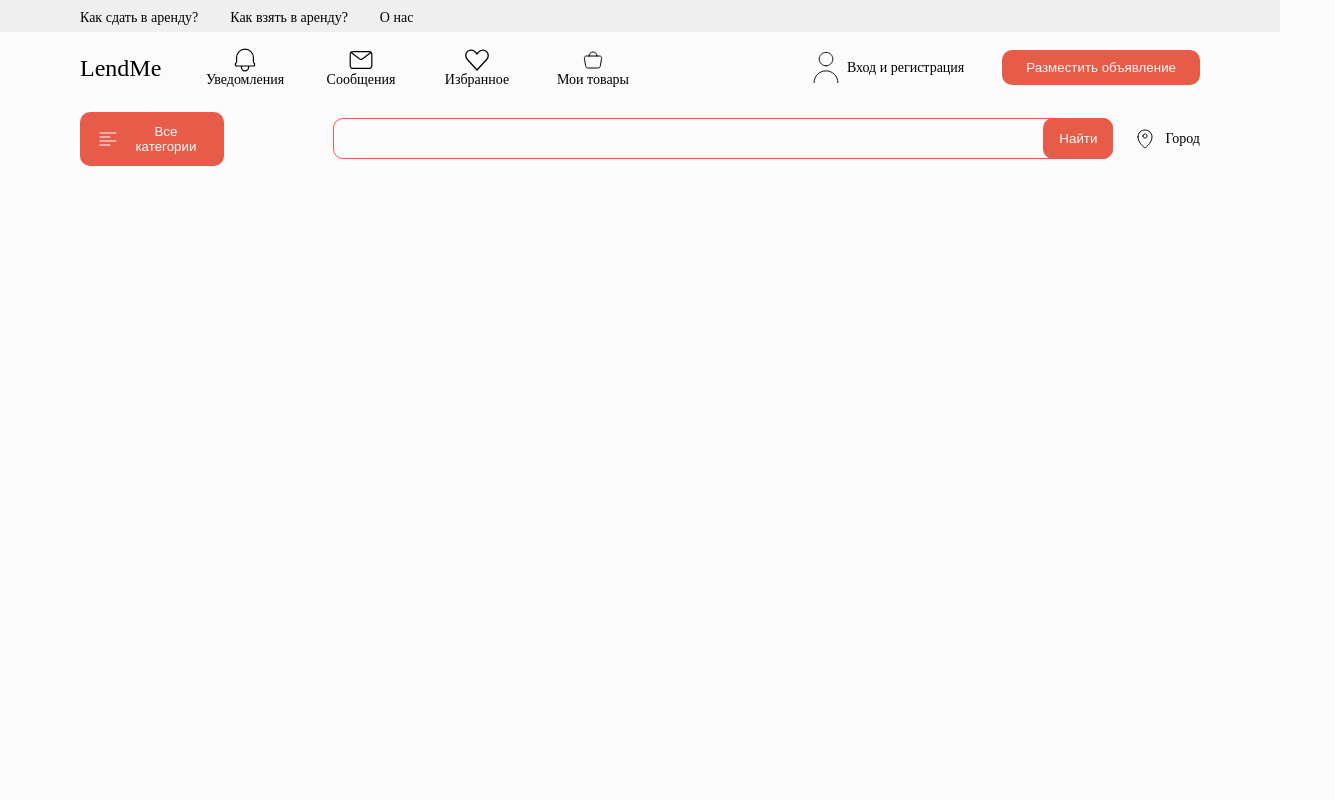
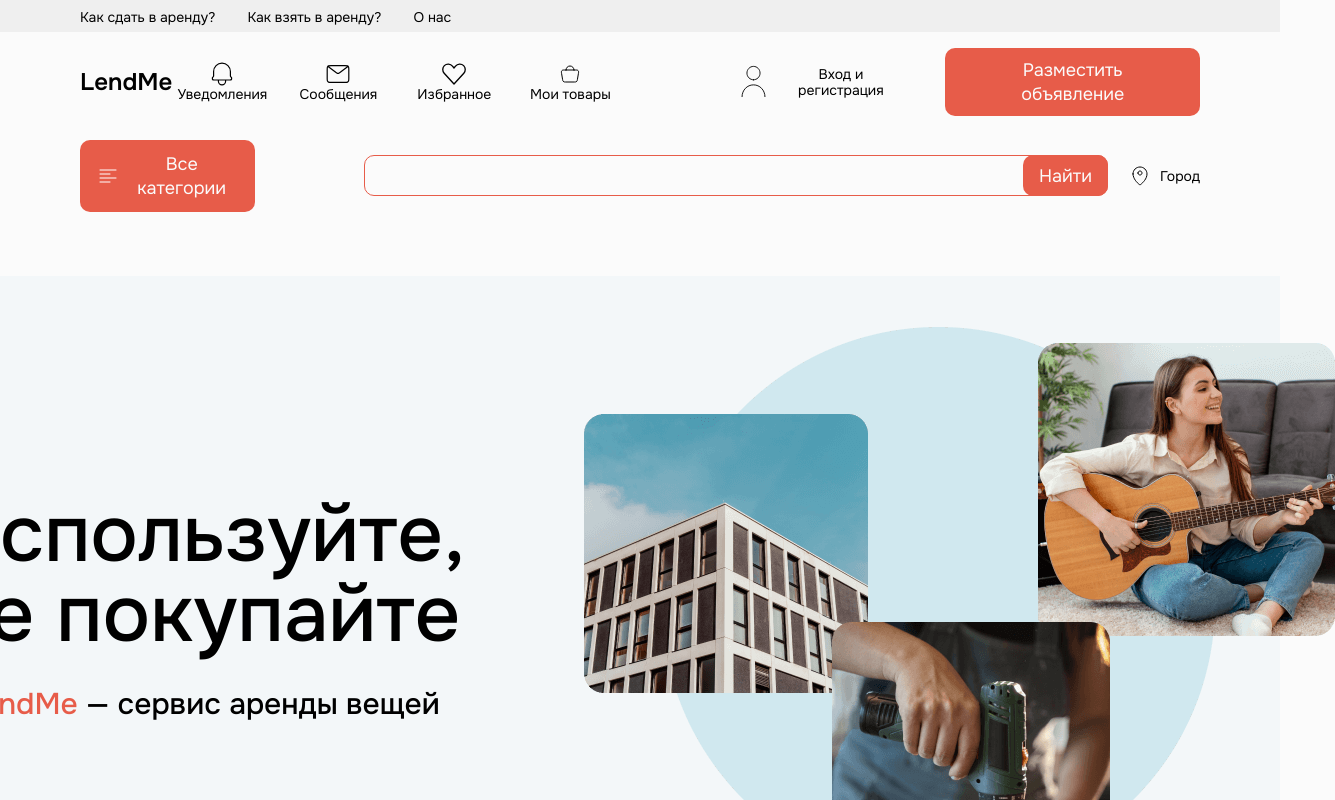
Before and after one commit to Valievx/lendme, a React (Vite) app in the folder frontend/: page / in a window 1280 px wide. Shown: the top 800 px of the page, 1335 px wide, since content can reach past the window. Built offline with nearby package versions, Linux system fonts and the light colour scheme.

Commit message:
dev: added the MainPageInfo and Main components + added link fonts

```diff
--- a/frontend/index.html
+++ b/frontend/index.html
@@ -1,9 +1,15 @@
-<!doctype html>
+<!DOCTYPE html>
 <html lang="ru">
   <head>
     <meta charset="UTF-8" />
     <link rel="icon" type="image/svg+xml" href="/vite.svg" />
     <meta name="viewport" content="width=device-width, initial-scale=1.0" />
+    <link rel="preconnect" href="https://fonts.googleapis.com" />
+    <link rel="preconnect" href="https://fonts.gstatic.com" crossorigin />
+    <link
+      href="https://fonts.googleapis.com/css2?family=Onest:wght@100..900&display=swap"
+      rel="stylesheet"
+    />
     <title>Lend Me</title>
   </head>
   <body>
--- a/frontend/src/app/styles/mixins/mixins.scss
+++ b/frontend/src/app/styles/mixins/mixins.scss
@@ -15,7 +15,7 @@
   $line-height: 24px,
   $font-weight: 500,
   $font-style: normal,
-  $font-family: '"Onest", sans-serif'
+  $font-family: $font-family
 ) {
   font-size: $font-size;
   line-height: $line-height;
@@ -29,6 +29,7 @@
   @include flex-row-center;
   flex-direction: column;
 }
+
 @mixin flex-row-center {
   display: flex;
   align-items: center;
--- a/frontend/src/app/styles/variables/variables.scss
+++ b/frontend/src/app/styles/variables/variables.scss
@@ -3,14 +3,15 @@
 $black: #1c0a02;
 $gray: #efefef;
 $blue: #cfe8ef;
-$blue-light: #cfe8ef;
+$blue-light: #f3f7f9;
 $main-coral: #e75c49;
 $light-coral: #f1bbb3;
 $active-coral: #c64534;
-
+// FONTS
+$font-family:"Onest", sans-serif;
 // SIZES
-$border-radius-s:10px;
-$border-radius-m:20px;
+$border-radius-s: 10px;
+$border-radius-m: 20px;
 // PADDING/MARGIN/GAP
 $padding-lr: 80px;
-$cl-gap-m:109px;
+$cl-gap-m: 109px;
--- a/frontend/src/pages/Main/ui/Main.jsx
+++ b/frontend/src/pages/Main/ui/Main.jsx
@@ -1,7 +1,11 @@
+// import React from 'react';
+import { MainPageInfo } from '../../../widgets/MainPageInfo/MainPageInfo';
+import './Main.scss';
 export const Main = () => {
+
   return (
-    <>
-
-    </>
+    <main className='main'>
+      <MainPageInfo/>
+    </main>
   );
 };
--- a/frontend/src/pages/Main/ui/Main.scss
+++ b/frontend/src/pages/Main/ui/Main.scss
@@ -0,0 +1,4 @@
+.main {
+  width: 100%;
+  padding: 64px 0 165px;
+}
--- a/frontend/src/shared/ui/Button/Button.scss
+++ b/frontend/src/shared/ui/Button/Button.scss
@@ -9,6 +9,7 @@
   color: $main-white;
 
   &__coral {
+    @include use-font(18px,24px,400);
     padding: 10px 24px;
     background-color: $main-coral;
     &_categories {
--- a/frontend/src/widgets/Header/Header.scss
+++ b/frontend/src/widgets/Header/Header.scss
@@ -23,7 +23,7 @@
   }
 
   &_logo {
-    @include use-font(24px, 24px, 500);
+    @include use-font(24px, 24px, 600);
     @include mp-null;
   }
 }
--- /dev/null
+++ b/frontend/src/widgets/MainPageInfo/MainPageInfo.jsx
@@ -0,0 +1,17 @@
+// import React from 'react';
+import './MainPageInfo.scss';
+import img from './img/main-img.png';
+
+export const MainPageInfo = () => {
+  return (
+    <section className="mainPage">
+      <div className="mainPage__box">
+        <h1 className="mainPage__title">Используйте, не покупайте</h1>
+        <p className="mainPage__subtitle">
+          <span>LendMe</span> — cервис аренды вещей
+        </p>
+      </div>
+      <img src={img} alt="изображение на главной странице" />
+    </section>
+  );
+};
--- /dev/null
+++ b/frontend/src/widgets/MainPageInfo/MainPageInfo.scss
@@ -0,0 +1,30 @@
+.mainPage {
+  width: 100%;
+  min-height: 665px;
+  @include flex-row-center;
+  justify-content: center;
+  column-gap: 126px;
+  background-color: $blue-light;
+
+  &__box {
+    max-width: 596px;
+    width: 40%;
+    @include flex-column-center;
+    row-gap: 32px;
+  }
+  &__title {
+    @include use-font(80px, 80px);
+    @include mp-null;
+  }
+  &__subtitle {
+    @include use-font(30px, 36px);
+    @include mp-null;
+    span {
+      color: $main-coral;
+    }
+  }
+  img {
+    max-width: 751px;
+    object-fit: cover;
+  }
+}
```
Also changed, not shown: frontend/src/widgets/MainPageInfo/img/main-img.png (added).
